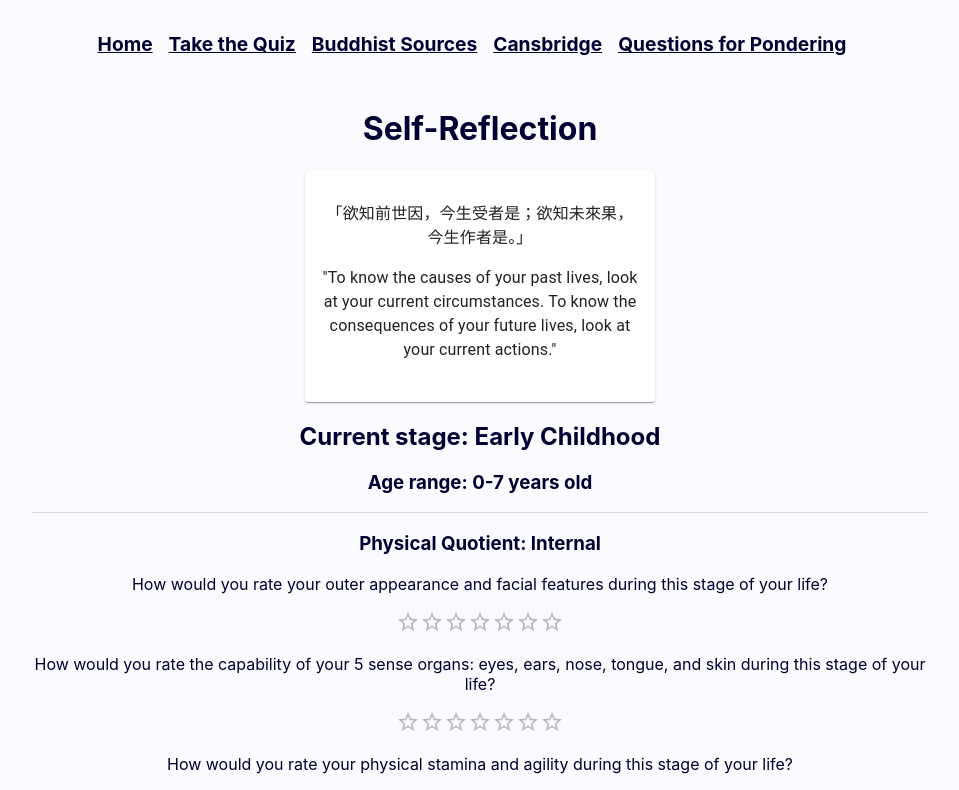
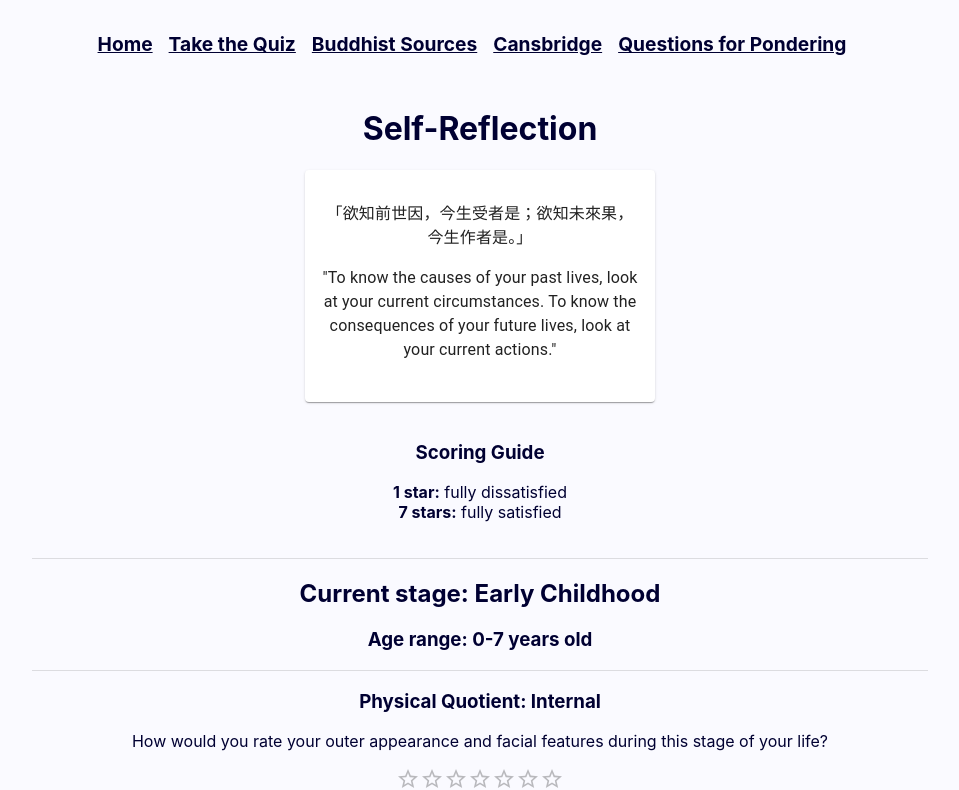
Before and after one commit to TheFloatingString/self-reflection-frontend, a React (Create React App) app: page /quiz in a window 1280 px wide. Shown: the top 790 px of the page, without its empty margins (160-1119 px from the left). Built offline with nearby package versions, Linux system fonts and the light colour scheme.

Commit message:
Add scoring legend

```diff
--- a/src/pages/QuizPage.js
+++ b/src/pages/QuizPage.js
@@ -259,6 +259,19 @@ function QuizPage() {
 					</Typography>
 				</CardContent>
 			</Card>
+
+			<br />
+
+
+			<h3>Scoring Guide</h3>
+
+			<p><b>1 star:</b> fully dissatisfied<br/>
+			<b>7 stars:</b> fully satisfied</p>
+			<br />
+
+			<Divider />
+
+
 		</center>
 
 
```
